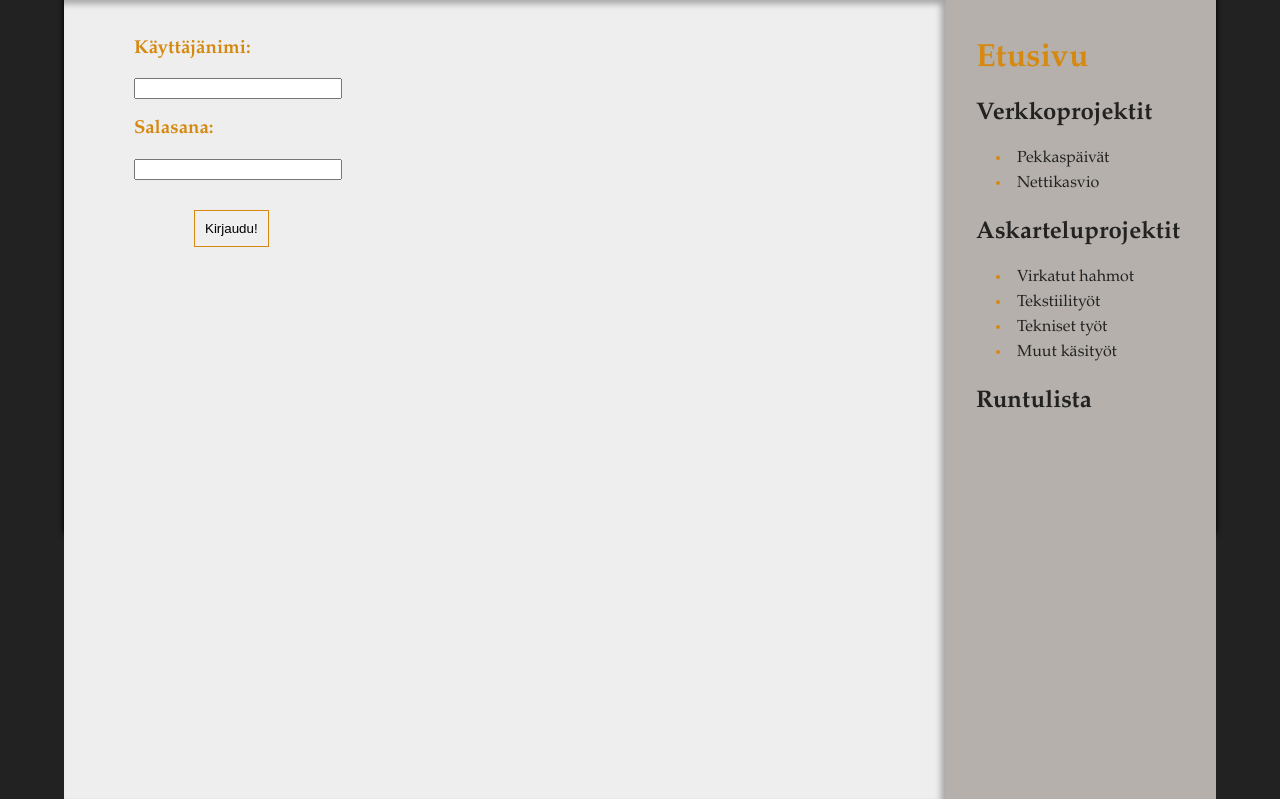
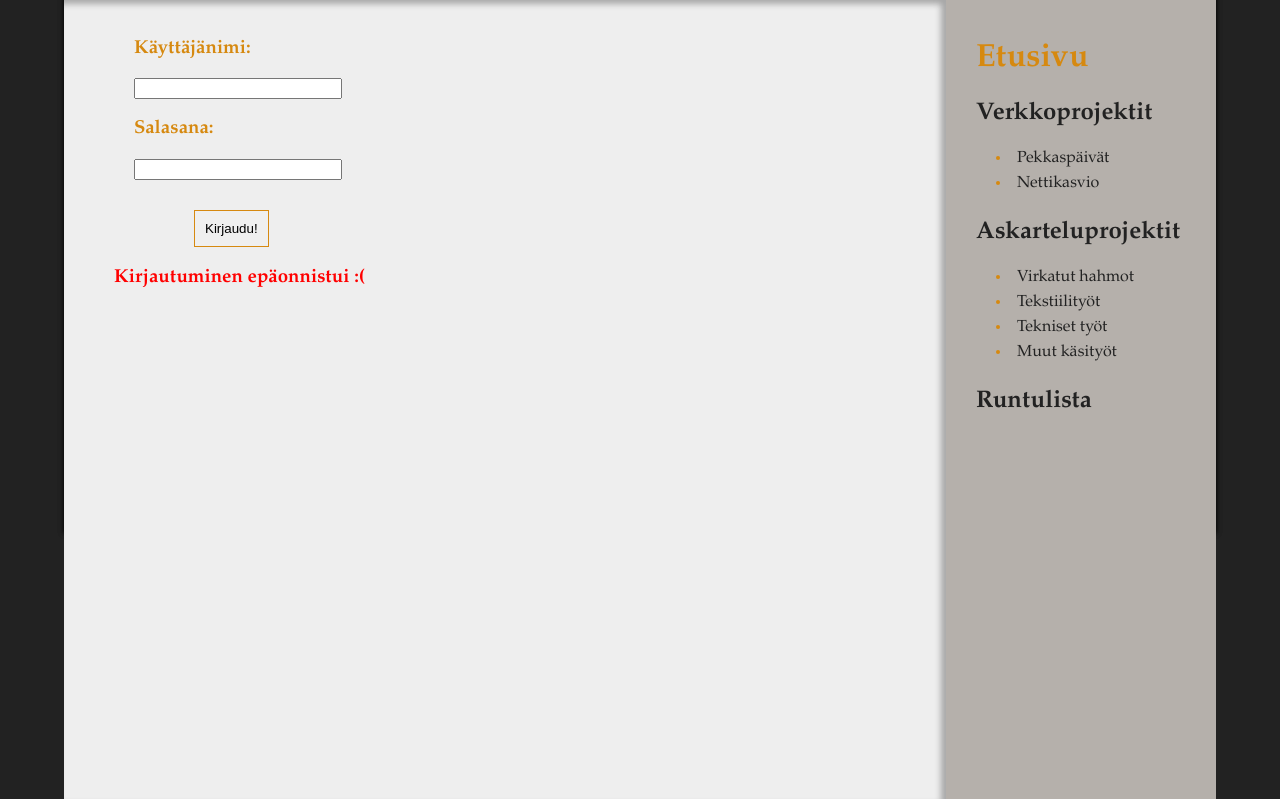
Before and after one commit to Ropazio/Paasivu, a PHP site: the page made by login_page.php in a window 1280 px wide. Shown: the part 262-1061 px from the top of the page. Run offline with PHP 8.4, Linux system fonts and the light colour scheme.

Commit message:
added login error and fixed relocate address

```diff
--- a/login.php
+++ b/login.php
@@ -8,7 +8,7 @@ function login($username, $password) : bool {
     // Check if username and password are found in the database. If not, return to the login page. If the username or password don't match, return to the login page.
     $ID = check_login($username, $password);
     if (empty($ID)) {
-        header("Location: login.php");
+        header("Location: login_page.php?error=login_failed");
         return false;
     }
 
--- a/login_page.php
+++ b/login_page.php
@@ -47,6 +47,12 @@
                     <div class="button_box">
                         <button type="submit" class="button">Kirjaudu!</button>
                     </div>
+
+                    <?php if(isset($_GET['error'])): ?>
+                    <div class="error">
+                        <h3>Kirjautuminen epäonnistui :(</h3>
+                    </div>
+                    <?php endif ?>
             </form>
         </div>
     </div>
--- a/main_page_styles.css
+++ b/main_page_styles.css
@@ -133,6 +133,11 @@ Login
 .button {
     border: 1px solid #D68910;
     padding: 10px;
+}
+
+.error {
+    color: red;
+    margin-top: 20px;
 }
 
 /*
```
